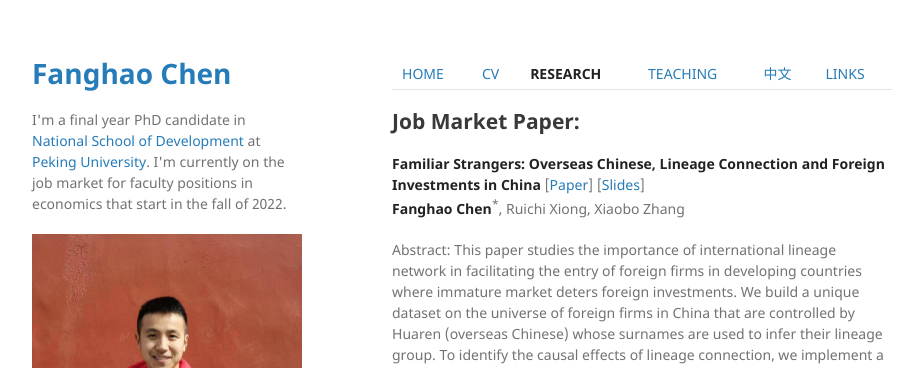
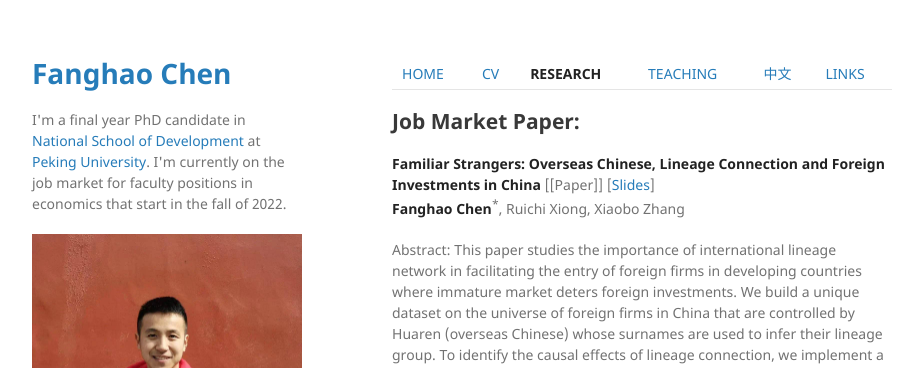
Before and after one commit to FanghaoChen/homepage, a Jekyll site: the page built from research.md, in a window 1280 px wide and 1396 px high. Shown: the top 368 px of the window, without its empty margins (178-1094 px from the left). Built offline with Jekyll 4.4.1, drawn with Linux system fonts in a browser that asks for light colours; part of the change alters nothing that is shown.

```diff
--- a/research.md
+++ b/research.md
@@ -6,7 +6,7 @@ layout: default
 
 ## Job Market Paper:
 
-**Familiar Strangers: Overseas Chinese, Lineage Connection and Foreign Investments in China** [[Paper](./assets/JMP_210811.pdf)] [[Slides](./assets/familiar_stranger_slides_210925.pdf)]<br/>
+**Familiar Strangers: Overseas Chinese, Lineage Connection and Foreign Investments in China** [[Paper]] [[Slides](./assets/familiar_stranger_slides_210925.pdf)]<br/>
 **Fanghao Chen**<sup>*</sup>, Ruichi Xiong, Xiaobo Zhang
 
 Abstract: This paper studies the importance of international lineage network in facilitating the entry of foreign firms in developing countries where immature market deters foreign investments. We build a unique dataset on the universe of foreign firms in China that are controlled by Huaren (overseas Chinese) whose surnames are used to infer their lineage group. To identify the causal effects of lineage connection, we implement a Difference-in-Difference design exploiting variations from both the staggered timings of opening shocks during the Reform Era (1981-1996) and differential surname distributions across prefectures, which allows us to control for unobserved factors at various levels. We find that, following the local opening shocks, lineage connection facilitates the entry of Huaren foreign firms, through reducing information frictions and strengthening contract enforcement. Such effects are not likely to be driven by selective entry of more able Huaren entrepreneurs, and are robust to various robustness checks. We also find that the lineage-driven FDI during early development stages functions as industrial seeds and led to persistently more foreign investments in the long run.
```
